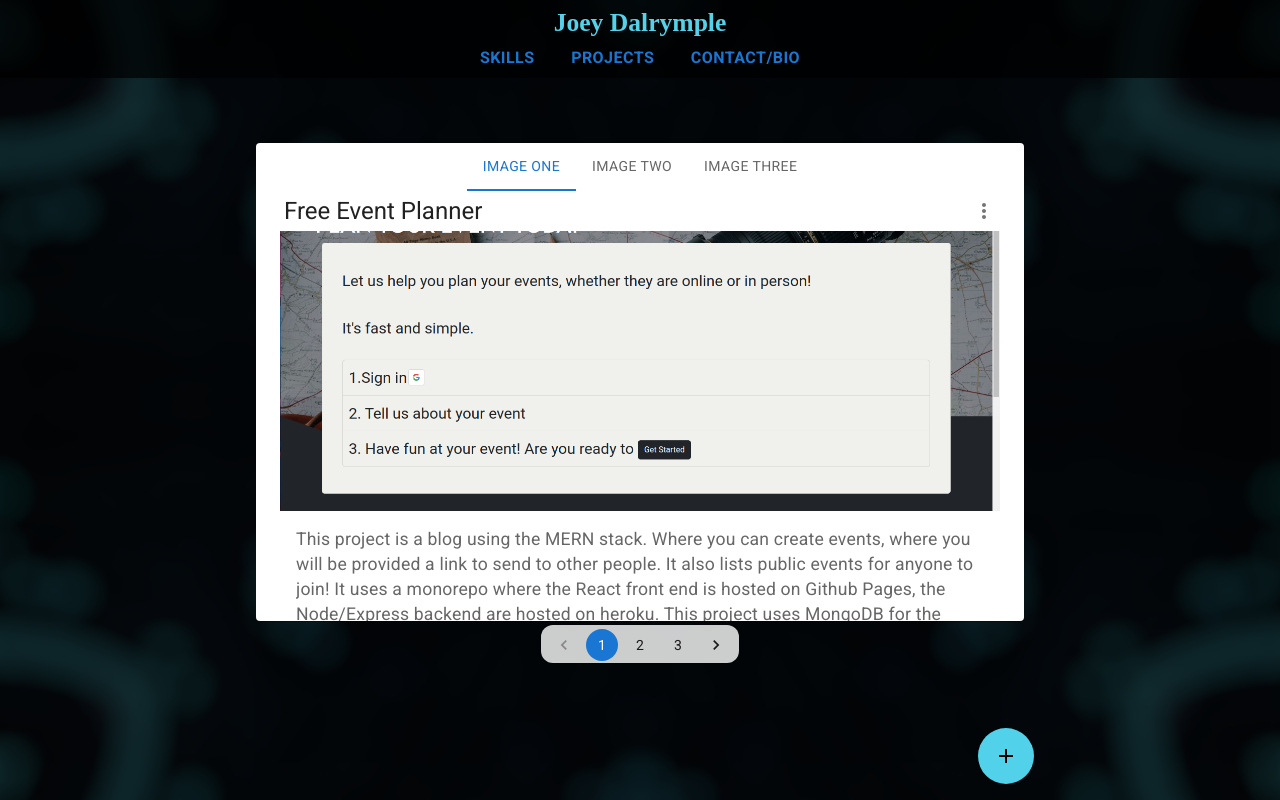
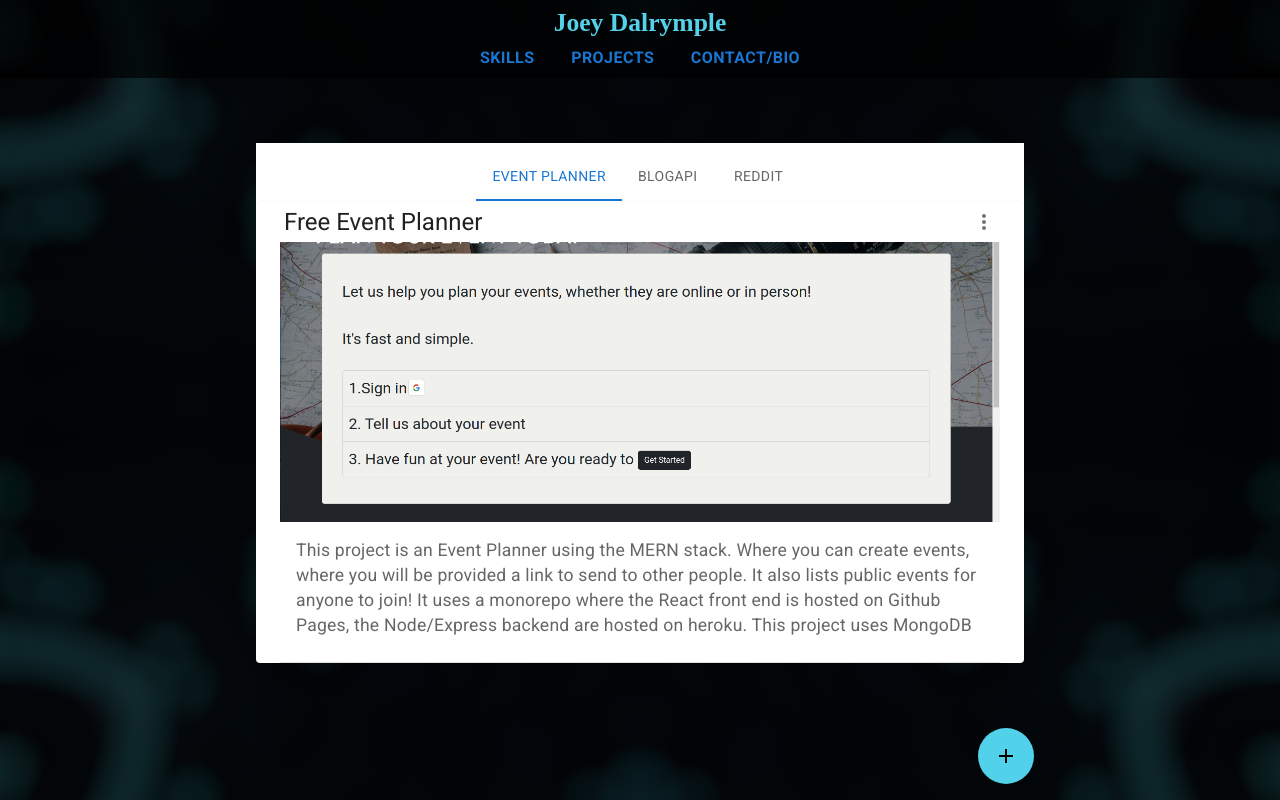
Before and after one commit to Joey-Red/portfolio, a React (Create React App) app: page / in a window 1280 px wide. Both pictures are taken after a click on the button "PROJECTS". Built offline with nearby package versions, Linux system fonts and the light colour scheme; a web font is replaced by a local one.

Commit message:
Changed pagination around, updated bio

```diff
--- a/src/Components/Projects.js
+++ b/src/Components/Projects.js
@@ -5,7 +5,7 @@ import { Container } from "@mui/system";
 import Project1 from "./projects/Project1";
 import Project2 from "./projects/Project2";
 import Project3 from "./projects/Project3";
-import { Card } from "@mui/material";
+import { Card, Tab, Tabs } from "@mui/material";
 import { motion } from "framer-motion";
 import NavIntro from "./NavIntro";
 
@@ -19,22 +19,27 @@ function Projects(props) {
     ranNav,
     setRanNav,
   } = props;
-  let [project, setProject] = useState(1);
+  let [project, setProject] = useState(0);
   let handleChange = (e, p) => {
     setProject(p);
   };
   let projectSwitch = () => {
-    if (project === 1) {
+    if (project === 0) {
       return <Project1 />;
     }
-    if (project === 2) {
+    if (project === 1) {
       return <Project2 />;
     }
-    if (project === 3) {
+    if (project === 2) {
       return <Project3 />;
     }
   };
-
+  function a11yProps(project) {
+    return {
+      id: `simple-tab-${project}`,
+      "aria-controls": `simple-tabpanel-${project}`,
+    };
+  }
   return (
     <>
       <NavIntro
@@ -61,22 +66,29 @@ function Projects(props) {
           }}
           id="projects"
         >
+          <Stack
+            spacing={2}
+            style={{
+              background: "white",
+              padding: "10px 30px",
+              marginBottom: "-4px",
+              maxWidth: "100%",
+              minWidth: "100%",
+              alignItems: "center",
+            }}
+            className="pagStack"
+          >
+            <Tabs
+              value={project}
+              onChange={handleChange}
+              aria-label="Projects 1-3"
+            >
+              <Tab label="Event Planner" {...a11yProps(0)} />
+              <Tab label="BlogApi" {...a11yProps(1)} />
+              <Tab label="Reddit" {...a11yProps(2)} />
+            </Tabs>
+          </Stack>
           <Card>{projectSwitch(project)}</Card>
-          <Stack spacing={2}>
-            <Pagination
-              count={3}
-              variant="text"
-              color="primary"
-              onChange={handleChange}
-              project={project}
-              style={{
-                marginTop: "4px",
-                backgroundColor: "rgba(255,255,255,0.8)",
-                padding: "4px",
-                borderRadius: "12px",
-              }}
-            />
-          </Stack>
         </Container>
       </motion.div>
     </>
--- a/src/Components/projects/Project1.js
+++ b/src/Components/projects/Project1.js
@@ -2,11 +2,9 @@ import React, { useState } from "react";
 import FEP1 from "../../resources/projImg/FEP1.png";
 import FEP2 from "../../resources/projImg/FEP2.png";
 import FEP3 from "../../resources/projImg/FEP3.png";
-import { CardMedia, Modal } from "@mui/material";
+import { CardMedia, Modal, Pagination } from "@mui/material";
 import Stack from "@mui/material/Stack";
 import Box from "@mui/material/Box";
-import Tabs from "@mui/material/Tabs";
-import Tab from "@mui/material/Tab";
 import MoreVertIcon from "@mui/icons-material/MoreVert";
 import CardHeader from "@mui/material/CardHeader";
 import IconButton from "@mui/material/IconButton";
@@ -16,14 +14,14 @@ import CardContent from "@mui/material/CardContent";
 import { Container } from "@mui/system";
 
 function Project1() {
-  let [img, setImg] = useState(0);
+  let [img, setImg] = useState(1);
 
   const [openModal, setOpenModal] = React.useState(false);
   const handleOpenModal = () => setOpenModal(true);
   const handleCloseModal = () => setOpenModal(false);
 
   let ModalImg = () => {
-    if (img === 0) {
+    if (img === 1) {
       return (
         <CardMedia
           className="projPic"
@@ -33,7 +31,7 @@ function Project1() {
         />
       );
     }
-    if (img === 1) {
+    if (img === 2) {
       return (
         <CardMedia
           className="projPic"
@@ -43,7 +41,7 @@ function Project1() {
         />
       );
     }
-    if (img === 2) {
+    if (img === 3) {
       return (
         <CardMedia
           className="projPic"
@@ -73,12 +71,12 @@ function Project1() {
   let handleChange = (e, p) => {
     setImg(p);
   };
-  function a11yProps(img) {
-    return {
-      id: `simple-tab-${img}`,
-      "aria-controls": `simple-tabpanel-${img}`,
-    };
-  }
+  // function a11yProps(img) {
+  //   return {
+  //     id: `simple-tab-${img}`,
+  //     "aria-controls": `simple-tabpanel-${img}`,
+  //   };
+  // }
   const [anchorEl, setAnchorEl] = React.useState(null);
 
   const handleClick = (event) => {
@@ -93,7 +91,7 @@ function Project1() {
   const id = open ? "simple-popover" : undefined;
 
   let imgSwitch = () => {
-    if (img === 0) {
+    if (img === 1) {
       return (
         <CardMedia
           component="img"
@@ -103,7 +101,7 @@ function Project1() {
         />
       );
     }
-    if (img === 1) {
+    if (img === 2) {
       return (
         <CardMedia
           component="img"
@@ -113,7 +111,7 @@ function Project1() {
         />
       );
     }
-    if (img === 2) {
+    if (img === 3) {
       return (
         <CardMedia
           component="img"
@@ -143,13 +141,6 @@ function Project1() {
           alignItems: "center",
         }}
       >
-        <Stack spacing={2}>
-          <Tabs value={img} onChange={handleChange} aria-label="Photos 1-3">
-            <Tab label="Image One" {...a11yProps(0)} />
-            <Tab label="Image Two" {...a11yProps(1)} />
-            <Tab label="Image Three" {...a11yProps(2)} />
-          </Tabs>
-        </Stack>
         <div>
           <CardHeader
             action={
@@ -201,12 +192,12 @@ function Project1() {
               color="text.secondary"
               className="typoDescription"
             >
-              This project is a blog using the MERN stack. Where you can create
-              events, where you will be provided a link to send to other people.
-              It also lists public events for anyone to join! It uses a monorepo
-              where the React front end is hosted on Github Pages, the
-              Node/Express backend are hosted on heroku. This project uses
-              MongoDB for the database.
+              This project is an Event Planner using the MERN stack. Where you
+              can create events, where you will be provided a link to send to
+              other people. It also lists public events for anyone to join! It
+              uses a monorepo where the React front end is hosted on Github
+              Pages, the Node/Express backend are hosted on heroku. This project
+              uses MongoDB for the database.
             </Typography>
           </CardContent>
         </div>
@@ -214,6 +205,21 @@ function Project1() {
           <Box sx={{ borderBottom: 1, borderColor: "divider" }}></Box>
         </Box>
         <Box sx={{ borderBottom: 1, borderColor: "divider" }}></Box>
+        <Stack spacing={2}>
+          <Pagination
+            count={3}
+            variant="text"
+            color="primary"
+            onChange={handleChange}
+            project={img}
+            style={{
+              marginTop: "4px",
+              backgroundColor: "rgba(255,255,255,0.8)",
+              padding: "4px",
+              borderRadius: "12px",
+            }}
+          />
+        </Stack>
       </Container>
     </>
   );
--- a/src/Components/projects/Project2.js
+++ b/src/Components/projects/Project2.js
@@ -2,12 +2,10 @@ import React, { useState } from "react";
 import BAP1 from "../../resources/projImg/Blog1.png";
 import BAP2 from "../../resources/projImg/Blog2.png";
 import BAP3 from "../../resources/projImg/Blog3.png";
-import { CardMedia, Modal } from "@mui/material";
+import { CardMedia, Modal, Pagination } from "@mui/material";
 import Stack from "@mui/material/Stack";
 import Box from "@mui/material/Box";
 import { Container } from "@mui/system";
-import Tabs from "@mui/material/Tabs";
-import Tab from "@mui/material/Tab";
 import MoreVertIcon from "@mui/icons-material/MoreVert";
 import CardHeader from "@mui/material/CardHeader";
 import IconButton from "@mui/material/IconButton";
@@ -16,14 +14,14 @@ import Typography from "@mui/material/Typography";
 import CardContent from "@mui/material/CardContent";
 
 function Project2() {
-  let [img, setImg] = useState(0);
+  let [img, setImg] = useState(1);
 
   const [openModal, setOpenModal] = React.useState(false);
   const handleOpenModal = () => setOpenModal(true);
   const handleCloseModal = () => setOpenModal(false);
 
   let ModalImg = () => {
-    if (img === 0) {
+    if (img === 1) {
       return (
         <CardMedia
           className="projPic"
@@ -33,7 +31,7 @@ function Project2() {
         />
       );
     }
-    if (img === 1) {
+    if (img === 2) {
       return (
         <CardMedia
           className="projPic"
@@ -43,7 +41,7 @@ function Project2() {
         />
       );
     }
-    if (img === 2) {
+    if (img === 3) {
       return (
         <CardMedia
           className="projPic"
@@ -72,14 +70,7 @@ function Project2() {
 
   let handleChange = (e, p) => {
     setImg(p);
-    console.log(img);
   };
-  function a11yProps(img) {
-    return {
-      id: `simple-tab-${img}`,
-      "aria-controls": `simple-tabpanel-${img}`,
-    };
-  }
   const [anchorEl, setAnchorEl] = React.useState(null);
 
   const handleClick = (event) => {
@@ -94,7 +85,7 @@ function Project2() {
   const id = open ? "simple-popover" : undefined;
 
   let imgSwitch = () => {
-    if (img === 0) {
+    if (img === 1) {
       return (
         <CardMedia
           component="img"
@@ -104,7 +95,7 @@ function Project2() {
         />
       );
     }
-    if (img === 1) {
+    if (img === 2) {
       return (
         <CardMedia
           component="img"
@@ -114,7 +105,7 @@ function Project2() {
         />
       );
     }
-    if (img === 2) {
+    if (img === 3) {
       return (
         <CardMedia
           component="img"
@@ -143,13 +134,6 @@ function Project2() {
           alignItems: "center",
         }}
       >
-        <Stack spacing={2} style={{ position: "relative" }}>
-          <Tabs value={img} onChange={handleChange} aria-label="Photos 1-3">
-            <Tab label="Image One" {...a11yProps(0)} />
-            <Tab label="Image Two" {...a11yProps(1)} />
-            <Tab label="Image Three" {...a11yProps(2)} />
-          </Tabs>
-        </Stack>
         <div style={{ marginBottom: "8px" }}>
           <CardHeader
             action={
@@ -212,6 +196,21 @@ function Project2() {
           <Box sx={{ borderBottom: 1, borderColor: "divider" }}></Box>
         </Box>
         <Box sx={{ borderBottom: 1, borderColor: "divider" }}></Box>
+        <Stack spacing={2}>
+          <Pagination
+            count={3}
+            variant="text"
+            color="primary"
+            onChange={handleChange}
+            project={img}
+            style={{
+              marginTop: "4px",
+              backgroundColor: "rgba(255,255,255,0.8)",
+              padding: "4px",
+              borderRadius: "12px",
+            }}
+          />
+        </Stack>
       </Container>
     </>
   );
--- a/src/Components/projects/Project3.js
+++ b/src/Components/projects/Project3.js
@@ -2,12 +2,10 @@ import React, { useState } from "react";
 import Reddit1 from "../../resources/projImg/Reddit1.png";
 import Reddit2 from "../../resources/projImg/Reddit2.png";
 import Reddit3 from "../../resources/projImg/Reddit3.png";
-import { CardMedia, Modal } from "@mui/material";
+import { CardMedia, Modal, Pagination } from "@mui/material";
 import Stack from "@mui/material/Stack";
 import Box from "@mui/material/Box";
 import { Container } from "@mui/system";
-import Tabs from "@mui/material/Tabs";
-import Tab from "@mui/material/Tab";
 import MoreVertIcon from "@mui/icons-material/MoreVert";
 import CardHeader from "@mui/material/CardHeader";
 import IconButton from "@mui/material/IconButton";
@@ -16,14 +14,14 @@ import Typography from "@mui/material/Typography";
 import CardContent from "@mui/material/CardContent";
 
 function Project3() {
-  let [img, setImg] = useState(0);
+  let [img, setImg] = useState(1);
 
   const [openModal, setOpenModal] = React.useState(false);
   const handleOpenModal = () => setOpenModal(true);
   const handleCloseModal = () => setOpenModal(false);
 
   let ModalImg = () => {
-    if (img === 0) {
+    if (img === 1) {
       return (
         <CardMedia
           className="projPic"
@@ -33,7 +31,7 @@ function Project3() {
         />
       );
     }
-    if (img === 1) {
+    if (img === 2) {
       return (
         <CardMedia
           className="projPic"
@@ -43,7 +41,7 @@ function Project3() {
         />
       );
     }
-    if (img === 2) {
+    if (img === 3) {
       return (
         <CardMedia
           className="projPic"
@@ -74,12 +72,6 @@ function Project3() {
     setImg(p);
     console.log(img);
   };
-  function a11yProps(img) {
-    return {
-      id: `simple-tab-${img}`,
-      "aria-controls": `simple-tabpanel-${img}`,
-    };
-  }
   const [anchorEl, setAnchorEl] = React.useState(null);
 
   const handleClick = (event) => {
@@ -94,7 +86,7 @@ function Project3() {
   const id = open ? "simple-popover" : undefined;
 
   let imgSwitch = () => {
-    if (img === 0) {
+    if (img === 1) {
       return (
         <CardMedia
           component="img"
@@ -104,7 +96,7 @@ function Project3() {
         />
       );
     }
-    if (img === 1) {
+    if (img === 2) {
       return (
         <CardMedia
           component="img"
@@ -114,7 +106,7 @@ function Project3() {
         />
       );
     }
-    if (img === 2) {
+    if (img === 3) {
       return (
         <CardMedia
           component="img"
@@ -143,13 +135,6 @@ function Project3() {
           alignItems: "center",
         }}
       >
-        <Stack spacing={2} style={{ position: "relative" }}>
-          <Tabs value={img} onChange={handleChange} aria-label="Photos 1-3">
-            <Tab label="Image One" {...a11yProps(0)} />
-            <Tab label="Image Two" {...a11yProps(1)} />
-            <Tab label="Image Three" {...a11yProps(2)} />
-          </Tabs>
-        </Stack>
         <div style={{ marginBottom: "8px" }}>
           <CardHeader
             action={
@@ -212,6 +197,21 @@ function Project3() {
           <Box sx={{ borderBottom: 1, borderColor: "divider" }}></Box>
         </Box>
         <Box sx={{ borderBottom: 1, borderColor: "divider" }}></Box>
+        <Stack spacing={2}>
+          <Pagination
+            count={3}
+            variant="text"
+            color="primary"
+            onChange={handleChange}
+            project={img}
+            style={{
+              marginTop: "4px",
+              backgroundColor: "rgba(255,255,255,0.8)",
+              padding: "4px",
+              borderRadius: "12px",
+            }}
+          />
+        </Stack>
       </Container>
     </>
   );
--- a/src/Styles/style.css
+++ b/src/Styles/style.css
@@ -234,12 +234,20 @@ html {
     margin-top: -30px;
   }
 }
+/* @media (min-width: 500px) {
+  .pagStack {
+  }
+} */
 @media (min-width: 601px) {
   .css-cuefkz-MuiContainer-root {
     width: 60vw !important;
     max-width: 1000px !important;
     max-height: 850px !important;
     height: 65vh !important;
+  }
+  .pagStack {
+    width: 60vw !important;
+    max-width: 1000px !important;
   }
   .MuiCardMedia-root {
     min-height: 35vh !important;
```
Also changed, not shown: src/Components/Contact.js (+23 -23 lines).
